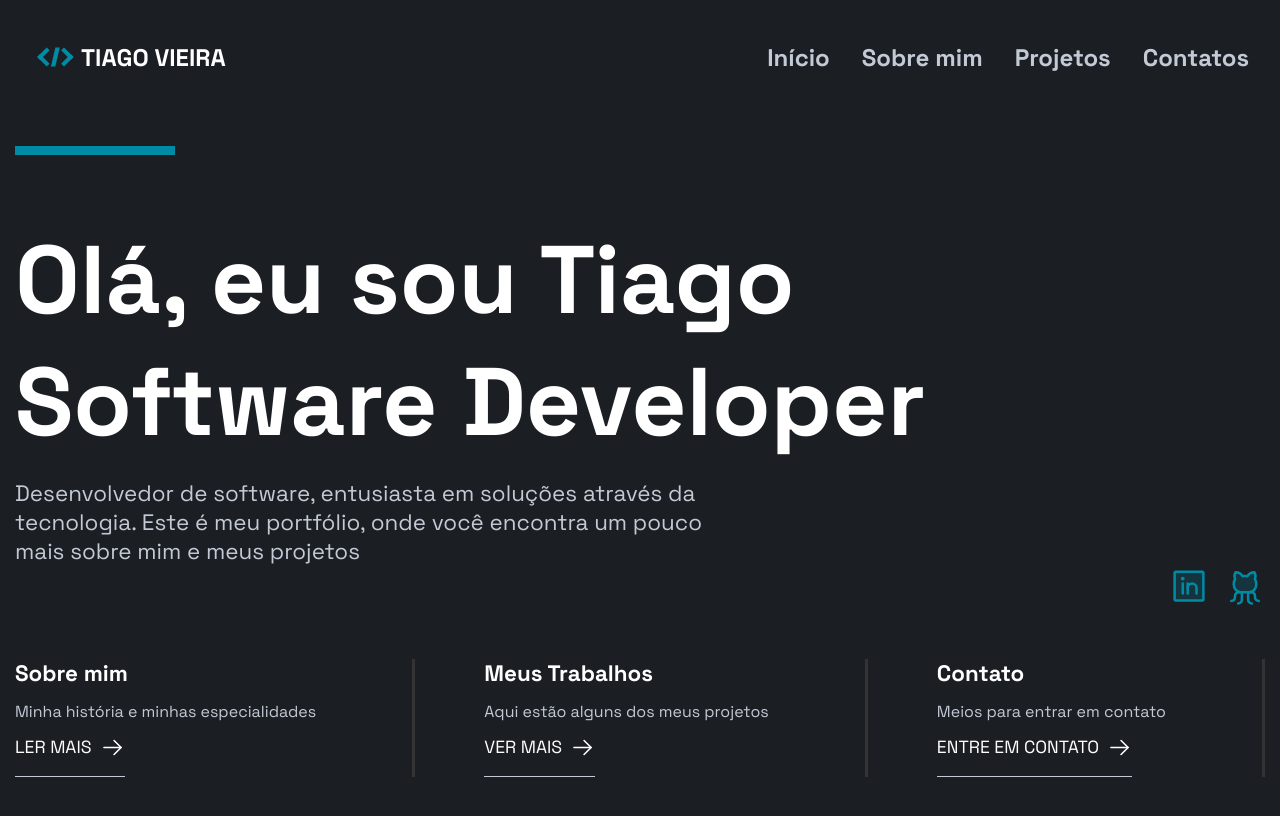
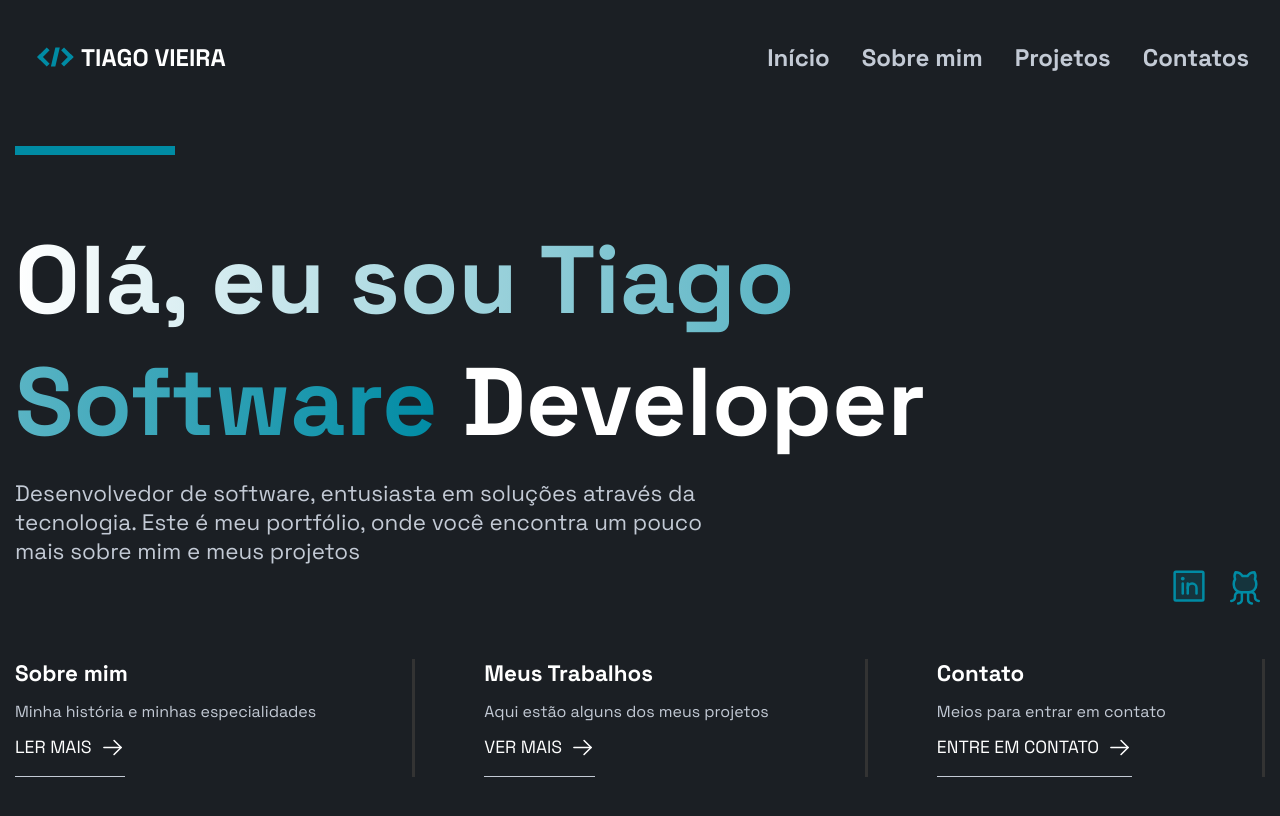
Before and after one commit to tiagosvieira10/my-portfolio, a Next.js app: page / in a window 1280 px wide. Built offline with nearby package versions, Linux system fonts and the light colour scheme.

Commit message:
alteracao color h1 home

```diff
--- a/src/pages/index.tsx
+++ b/src/pages/index.tsx
@@ -18,7 +18,7 @@ export default function Home(){
         exit={{ opacity: 0, x: -100 }}
         transition={{ duration: 0.5 }}
       >
-      <h1>Olá, eu sou Tiago <br/> Software Developer</h1>
+      <h1><strong>Olá, eu sou Tiago <br/> Software</strong> Developer</h1>
       <span>Desenvolvedor de software, entusiasta em soluções através da<br/>tecnologia. Este é meu portfólio, onde você encontra um pouco<br/>mais sobre mim e meus projetos</span>
       </motion.div>
       <IconsContainer>
--- a/src/styles/pages/home.ts
+++ b/src/styles/pages/home.ts
@@ -12,6 +12,11 @@ export const HomeContainer = styled('div', {
 
   h1: {
     color: 'white',
+    strong: {
+      background: 'linear-gradient(to right, white, #008BA4)',
+      backgroundClip: 'text',
+      color: 'transparent',
+    },
     fontSize: '6rem',
     paddingTop: '4rem',
     paddingBottom: '1rem',
```
